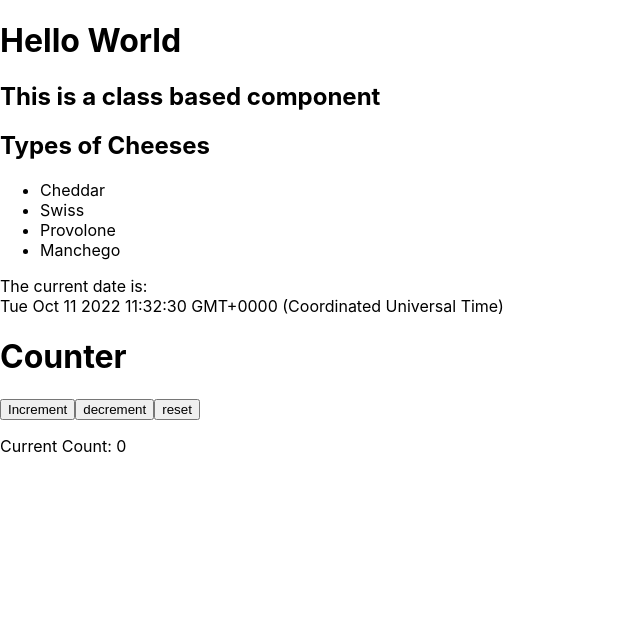
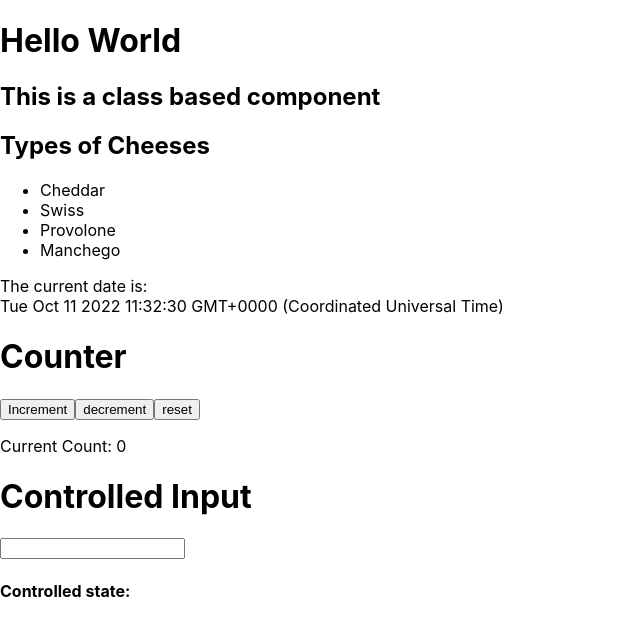
Before and after one commit to LukeWebster-Khan/React-Classes, a React (Create React App) app: page / in a window 1280 px wide. Shown: the top 636 px of the page, without its empty margins (0-640 px from the left). Built offline with nearby package versions, Linux system fonts and the light colour scheme.

Commit message:
added controlled input component

```diff
--- a/src/App.js
+++ b/src/App.js
@@ -3,12 +3,14 @@ import React from "react";
 import Render from "../src/components/Render";
 import ClassComponent from "./components/ClassComponent";
 import Counter from "./components/Counter";
+import ControlledInput from "./components/ControlledInput";
 function App() {
   return (
     <>
       <Render />
       <ClassComponent />
       <Counter />
+      <ControlledInput />
     </>
   );
 }
--- /dev/null
+++ b/src/components/ControlledInput.js
@@ -0,0 +1,27 @@
+import React from "react";
+
+class ControlledInput extends React.Component {
+  constructor(props) {
+    super(props);
+    this.state = {
+      input: "",
+    };
+    this.controlFunc = this.controlFunc.bind(this);
+  }
+  controlFunc(event) {
+    this.setState({
+      input: event.target.value,
+    });
+  }
+  render() {
+    return (
+      <>
+        <h1>Controlled Input</h1>
+        <input onChange={this.controlFunc} />
+        <h4>Controlled state:{this.state.input}</h4>
+      </>
+    );
+  }
+}
+
+export default ControlledInput;
```
